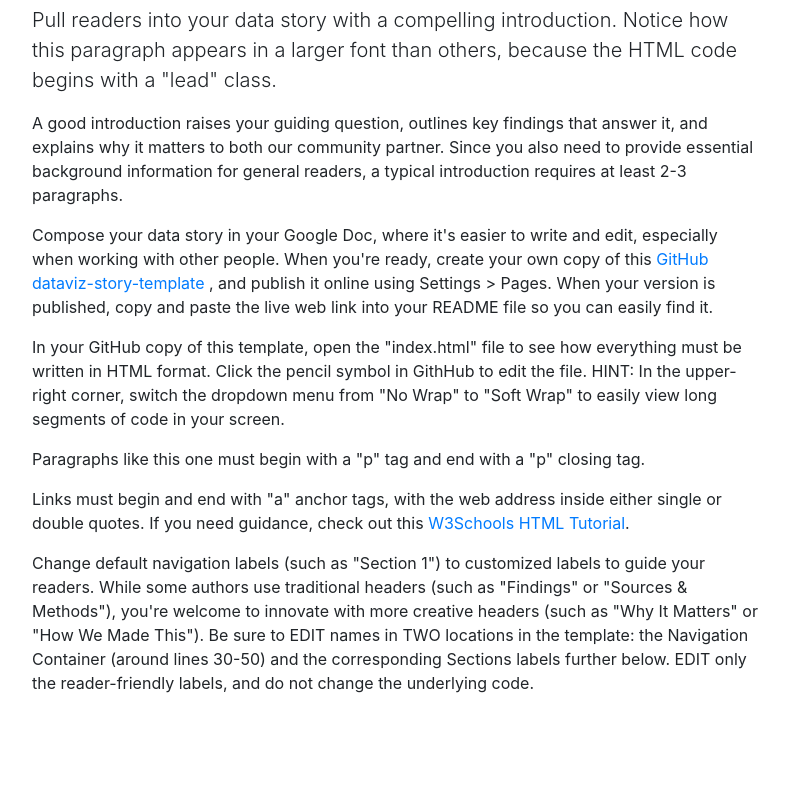
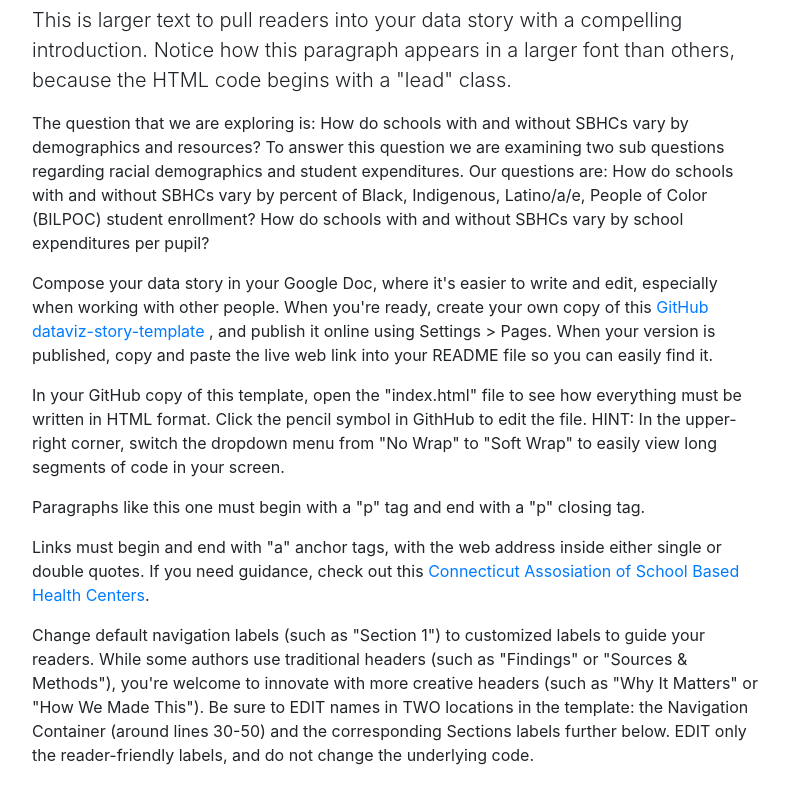
Before and after one commit to aynuwayhid/practice-datastory, a plain HTML site: page index.html in a window 1280 px wide. Shown: the part 701-1504 px from the top of the page, without its empty margins (243-1032 px from the left). Drawn offline with nearby package versions, Linux system fonts and the light colour scheme.

Commit message:
Update index.html

```diff
--- a/index.html
+++ b/index.html
@@ -68,9 +68,11 @@
 
           <h2>EDIT Section 1 label</h2>
 
-          <p class="lead">Pull readers into your data story with a compelling introduction. Notice how this paragraph appears in a larger font than others, because the HTML code begins with a "lead" class.</p>
+          <p class="lead">This is larger text to pull readers into your data story with a compelling introduction. Notice how this paragraph appears in a larger font than others, because the HTML code begins with a "lead" class.</p>
 
-          <p>A good introduction raises your guiding question, outlines key findings that answer it, and explains why it matters to both our community partner. Since you also need to provide essential background information for general readers, a typical introduction requires at least 2-3 paragraphs.</p>
+          <p>The question that we are exploring is: How do schools with and without SBHCs vary by demographics and resources? To answer this question we are examining two sub questions regarding racial demographics and student expenditures. Our questions are: How do schools with and without SBHCs vary by percent of Black, Indigenous, Latino/a/e, People of Color (BILPOC) student enrollment? How do schools with and without SBHCs vary by school expenditures per pupil?
+
+</p>
 
           <p>Compose your data story in your Google Doc, where it's easier to write and edit, especially when working with other people. When you're ready, create your own copy of this <a href="https://github.com/DataVizForAll/dataviz-story-template">GitHub dataviz-story-template </a>, and publish it online using Settings > Pages. When your version is published, copy and paste the live web link into your README file so you can easily find it.</p>
 
@@ -78,7 +80,7 @@
 
           <p>Paragraphs like this one must begin with a "p" tag and end with a "p" closing tag.</p>
 
-          <p>Links must begin and end with "a" anchor tags, with the web address inside either single or double quotes. If you need guidance, check out this <a href='https://www.w3schools.com/html/html_basic.asp'>W3Schools HTML Tutorial</a>.
+          <p>Links must begin and end with "a" anchor tags, with the web address inside either single or double quotes. If you need guidance, check out this <a href='https://ctschoolhealth.org/'>Connecticut Assosiation of School Based Health Centers</a>.
 
           <p>Change default navigation labels (such as "Section 1") to customized labels to guide your readers. While some authors use traditional headers (such as "Findings" or "Sources & Methods"), you're welcome to innovate with more creative headers (such as "Why It Matters" or "How We Made This"). Be sure to EDIT names in TWO locations in the template: the Navigation Container (around lines 30-50) and the corresponding Sections labels further below. EDIT only the reader-friendly labels, and do not change the underlying code.</p>
 
```
